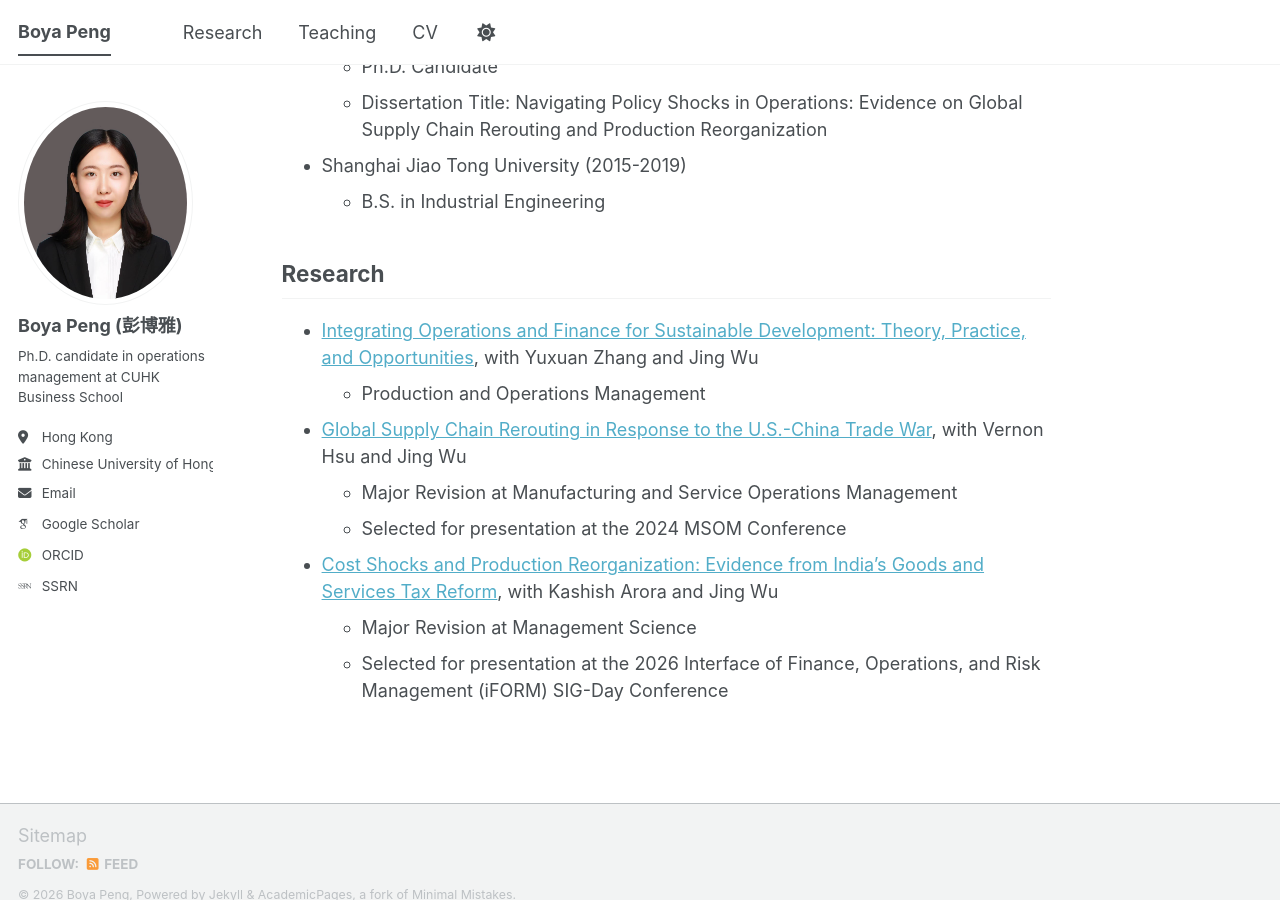
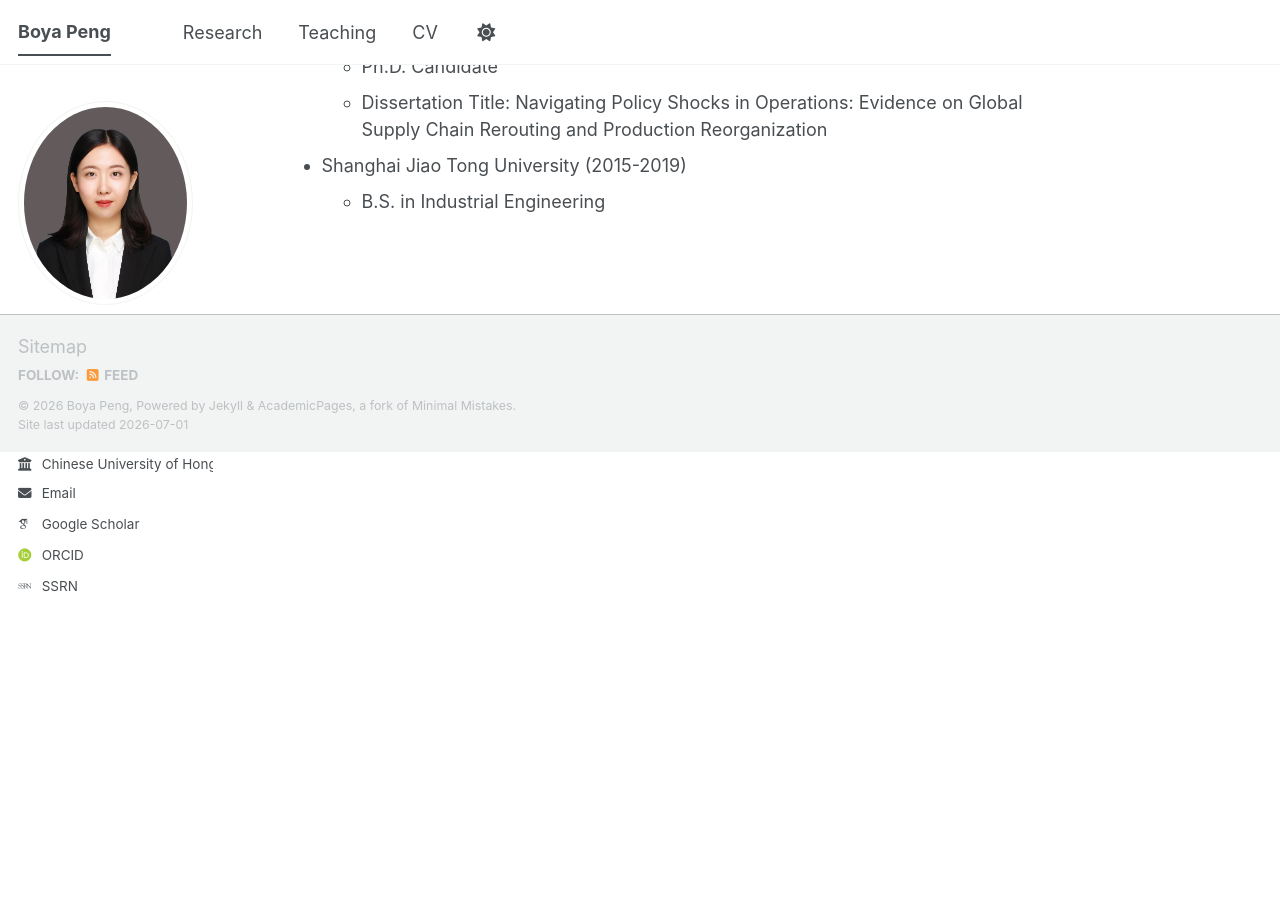
Before and after one commit to peng-boya/peng-boya.github.io, a Jekyll site: the page built from _pages/about.md, in a window 1280 px wide and 900 px high, scrolled down 500 px. Built offline with Jekyll 4.4.1, drawn with Linux system fonts in a browser that asks for light colours; some web fonts are replaced; a script bundle is joined from its source files by our own code; library files that are not in the unit come from our copies.

Commit message:
Update about.md

```diff
--- a/_pages/about.md
+++ b/_pages/about.md
@@ -21,14 +21,3 @@ Education
   - Dissertation Title: Navigating Policy Shocks in Operations: Evidence on Global Supply Chain Rerouting and Production Reorganization
 - Shanghai Jiao Tong University (2015-2019)
   - B.S. in Industrial Engineering
-
-Research
-------
-- [Integrating Operations and Finance for Sustainable Development: Theory, Practice, and Opportunities](https://journals.sagepub.com/doi/10.1177/10591478261454786), with Yuxuan Zhang and Jing Wu
-  - Production and Operations Management
-- [Global Supply Chain Rerouting in Response to the U.S.-China Trade War](https://papers.ssrn.com/sol3/papers.cfm?abstract_id=4787687), with Vernon Hsu and Jing Wu
-  - Major Revision at Manufacturing and Service Operations Management
-  - Selected for presentation at the 2024 MSOM Conference
-- [Cost Shocks and Production Reorganization: Evidence from India’s Goods and Services Tax Reform](https://papers.ssrn.com/sol3/papers.cfm?abstract_id=5830602), with Kashish Arora and Jing Wu
-  - Major Revision at Management Science
-  - Selected for presentation at the 2026 Interface of Finance, Operations, and Risk Management (iFORM) SIG-Day Conference
```
